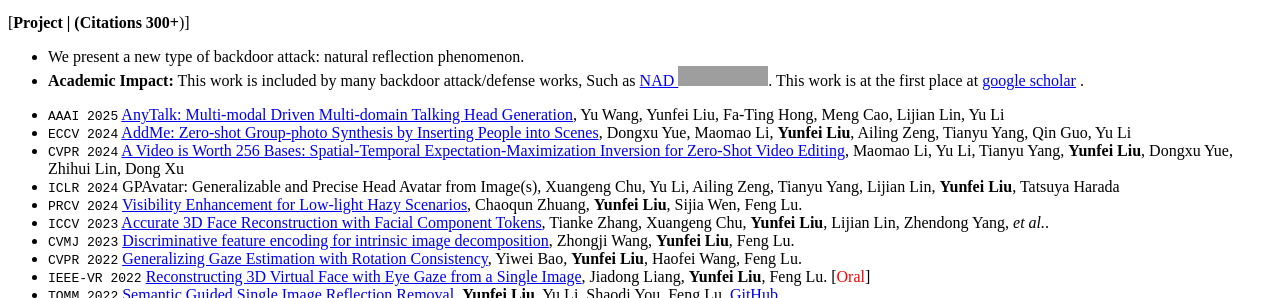
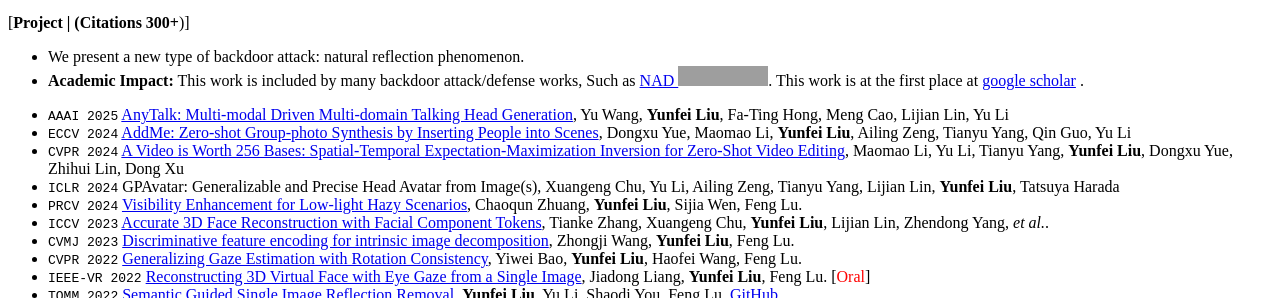
Before and after one commit to gagajian/gagajian.github.io, a Jekyll site: the page built from _pages/includes/pub.md, in a window 1280 px wide and 900 px high, scrolled down 4336 px. Shown: the part 400-698 px from the top of the window. Built offline with Jekyll 4.4.1, drawn with Linux system fonts in a browser that asks for light colours; our own code applies the rules of GitHub Pages for plain Markdown files; grey boxes are pictures that could not be loaded.

Commit message:
update pub

```diff
--- a/_pages/includes/pub.md
+++ b/_pages/includes/pub.md
@@ -103,7 +103,7 @@ Mingfang Zhang, **Yunfei Liu**, Feng Lu
 - **Academic Impact:** This work is included by many backdoor attack/defense works, Such as [NAD ![](https://img.shields.io/github/stars/bboylyg/NAD?style=social)](https://github.com/bboylyg/NAD). This work is at the first place at [google scholar](https://scholar.google.com.hk/scholar?hl=zh-CN&as_sdt=0%2C5&q=backdoor+attack&btnG=) .
 </div>
 </div>
-- `AAAI 2025` [AnyTalk: Multi-modal Driven Multi-domain Talking Head Generation](https://anytalker.github.io/), Yu Wang, Yunfei Liu, Fa-Ting Hong, Meng Cao, Lijian Lin, Yu Li
+- `AAAI 2025` [AnyTalk: Multi-modal Driven Multi-domain Talking Head Generation](https://anytalker.github.io/), Yu Wang, **Yunfei Liu**, Fa-Ting Hong, Meng Cao, Lijian Lin, Yu Li
 - `ECCV 2024` [AddMe: Zero-shot Group-photo Synthesis by Inserting People into Scenes](liuyunfei.net), Dongxu Yue, Maomao Li, **Yunfei Liu**, Ailing Zeng, Tianyu Yang, Qin Guo, Yu Li
 - `CVPR 2024` [A Video is Worth 256 Bases: Spatial-Temporal Expectation-Maximization Inversion for Zero-Shot Video Editing](https://stem-inv.github.io/page/), Maomao Li, Yu Li, Tianyu Yang, **Yunfei Liu**, Dongxu Yue, Zhihui Lin, Dong Xu
 - `ICLR 2024` GPAvatar: Generalizable and Precise Head Avatar from Image(s), Xuangeng Chu, Yu Li, Ailing Zeng, Tianyu Yang, Lijian Lin, **Yunfei Liu**, Tatsuya Harada
```
